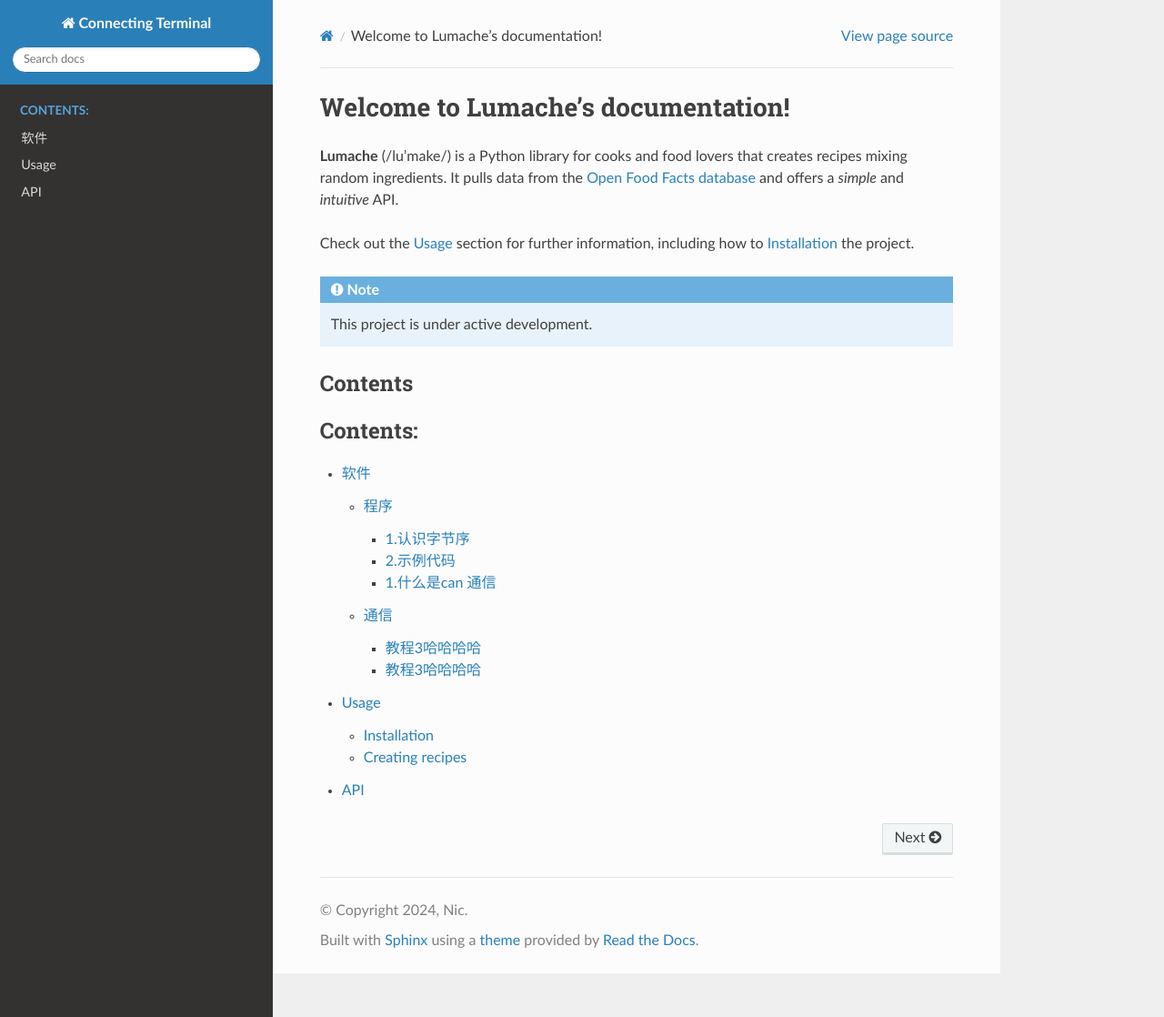
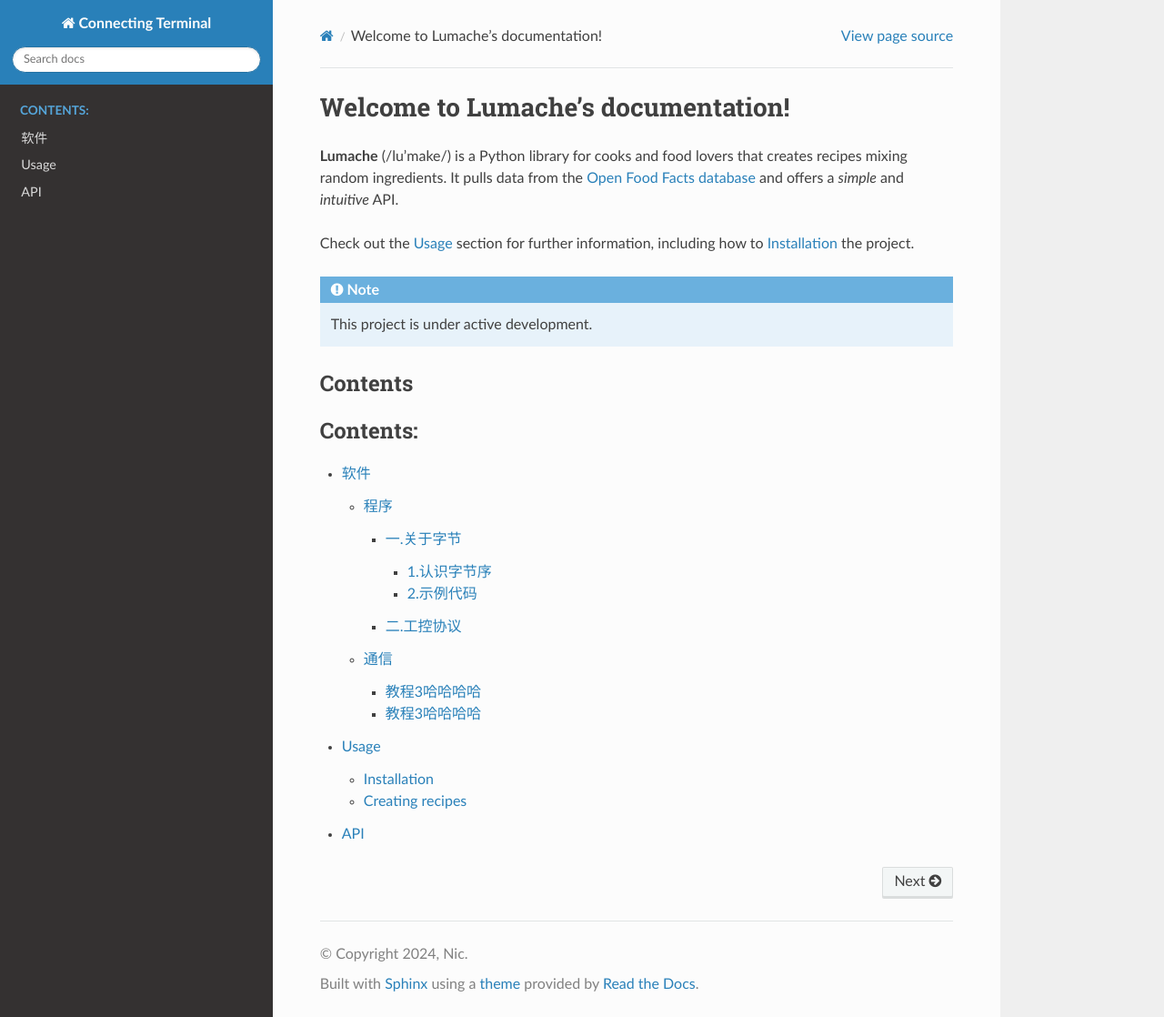
Before and after one commit to naiveZhou/duanzi, a Sphinx documentation site: the page built from docs/source/index.rst, in a window 1280 px wide and 1118 px high. Shown: the whole window at 91% size. Built offline with Sphinx 7.4.7 and the Read the Docs theme 3.1.0, drawn with Linux system fonts in a browser that asks for light colours.

Commit message:
add:增加笔记

```diff
--- a/docs/source/软件/程序/01_高低字节.md
+++ b/docs/source/软件/程序/01_高低字节.md
@@ -1,3 +1,4 @@
+# 一.关于字节
 ### 1.认识字节序
 高低地址和高低字节都是对于大于8位数据而言，读取的数据是整个数据读取，即使是一个结构体(struct)或者联合体(union)。
 
--- a/docs/source/软件/程序/02_can通信.md
+++ b/docs/source/软件/程序/02_can通信.md
@@ -1 +1,3 @@
-# 1.什么是can 通信
+# 二.工控协议
+
+什么是can 通信
--- a/docs/source/软件/程序/index.rst
+++ b/docs/source/软件/程序/index.rst
@@ -2,7 +2,7 @@
 =================================
 
 .. toctree::
-   :maxdepth: 1
+   :maxdepth: 2
 
    01_高低字节
    02_can通信
```
Also changed, not shown: docs/source/软件/机器人/index.rst (added, +7 -0 lines), docs/source/软件/机器人/01.ROS2环境搭建.md (renamed from docs/source/软件/OpenTCS/09.OpenTCS_ROS2环境搭建.md).
